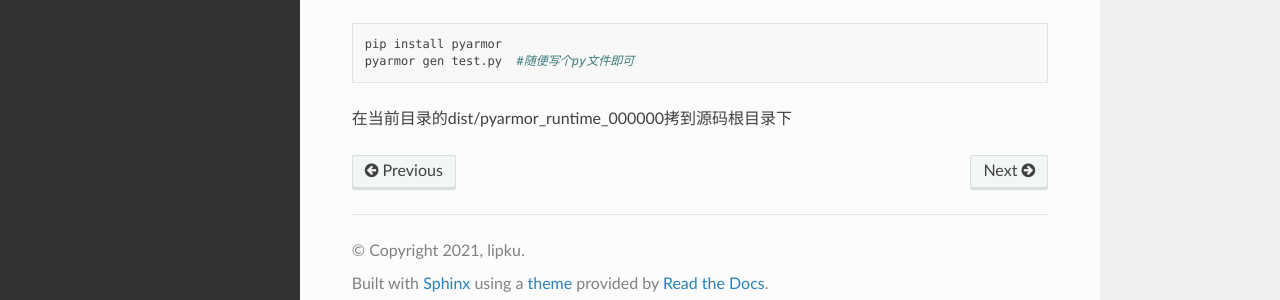
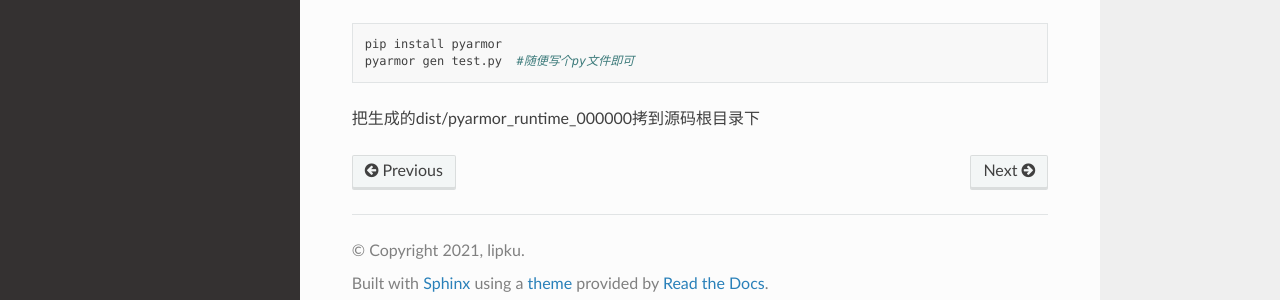
Before and after one commit to lipku/livetalking-doc, a Sphinx documentation site: the page built from docs/source/install.md, in a window 1280 px wide. Shown: the part 454-754 px from the top of the page. Built offline with Sphinx 7.4.7 and the Read the Docs theme 3.1.0, drawn with Linux system fonts in a browser that asks for light colours.

Commit message:
update doc

````diff
--- a/docs/source/install.md
+++ b/docs/source/install.md
@@ -17,4 +17,4 @@ snapshot_download('facebook/hubert-large-ls960-ft', local_dir='models/hubert-lar
 pip install pyarmor
 pyarmor gen test.py  #随便写个py文件即可
 ```
-在当前目录的dist/pyarmor_runtime_000000拷到源码根目录下
+把生成的dist/pyarmor_runtime_000000拷到源码根目录下
````
Also changed, not shown: docs/source/quickstart.md (+1 -0 lines).
